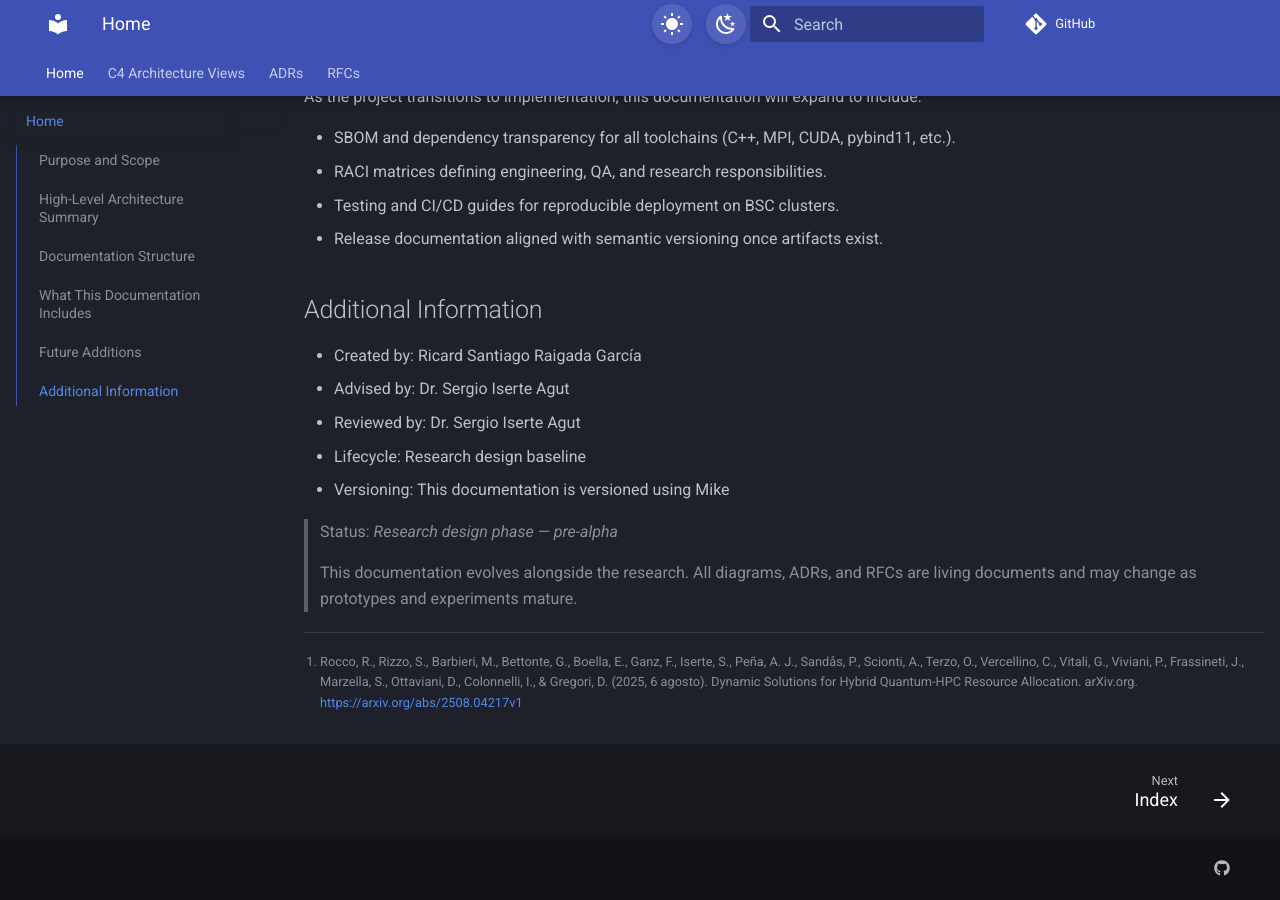
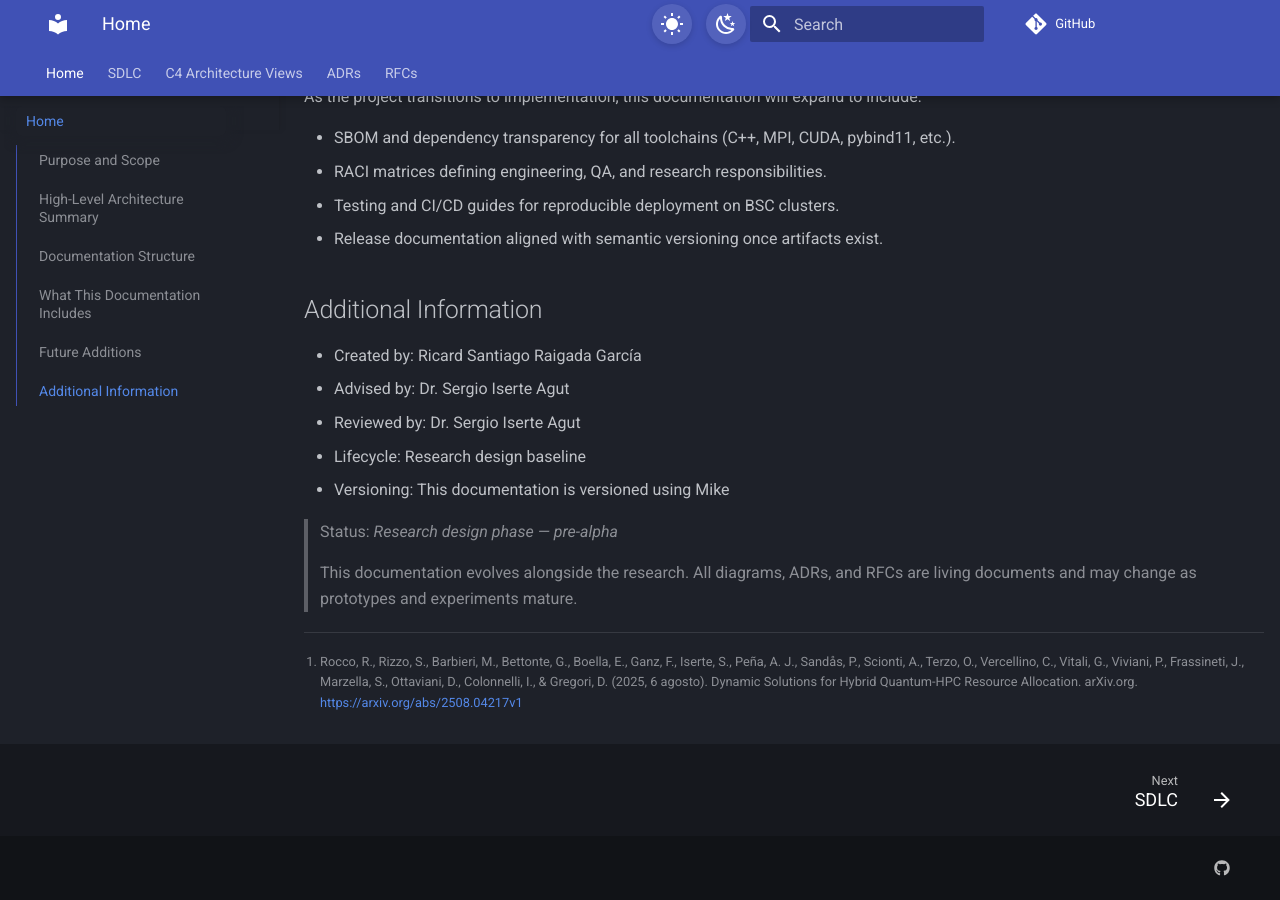
Before and after one commit to ToroData/hpcqc-docs, an MkDocs documentation site: the page built from docs/index.md, in a window 1280 px wide and 900 px high, scrolled down 3262 px. Built offline with MkDocs 1.6.1 and Material for MkDocs 9.7.7, drawn with Linux system fonts in a browser that asks for light colours; comment, search, counter and statistics services are not loaded; the version menu is left out.

Commit message:
add: attr_list extension | add SDLC to nav

```diff
--- a/mkdocs.yml
+++ b/mkdocs.yml
@@ -47,6 +47,7 @@ markdown_extensions:
   - pymdownx.details
   - pymdownx.snippets
   - footnotes
+  - attr_list
   - pymdownx.superfences:
       custom_fences:
         - name: mermaid
@@ -59,6 +60,7 @@ markdown_extensions:
 
 nav:
   - Home: index.md
+  - SDLC: sdlc/sdlc.md
   - C4 Architecture Views:
       - Index: architecture/index.md
       - Architecture:
```
